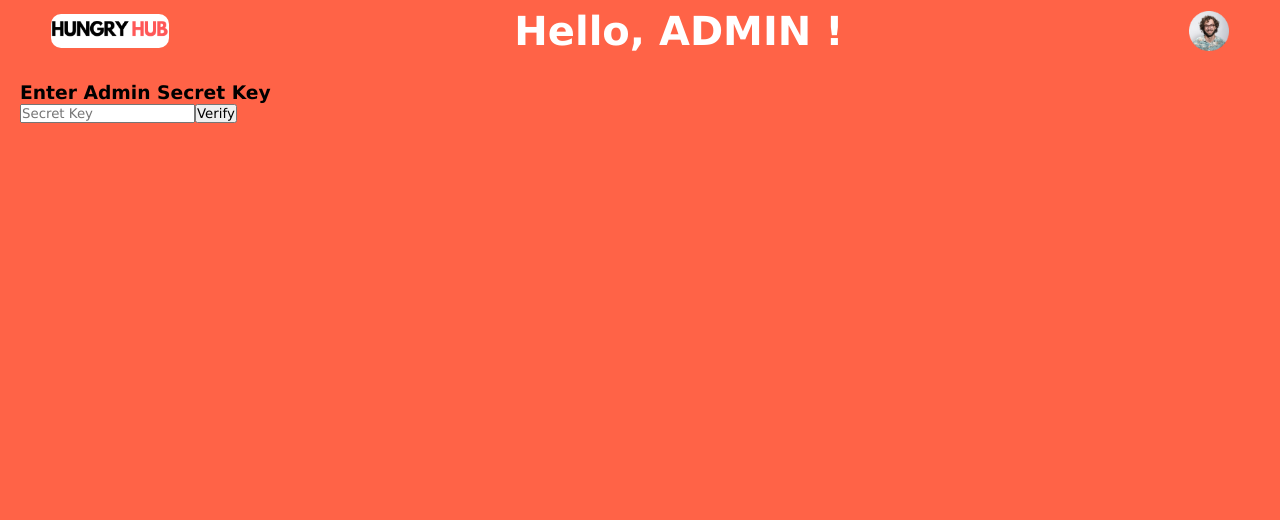
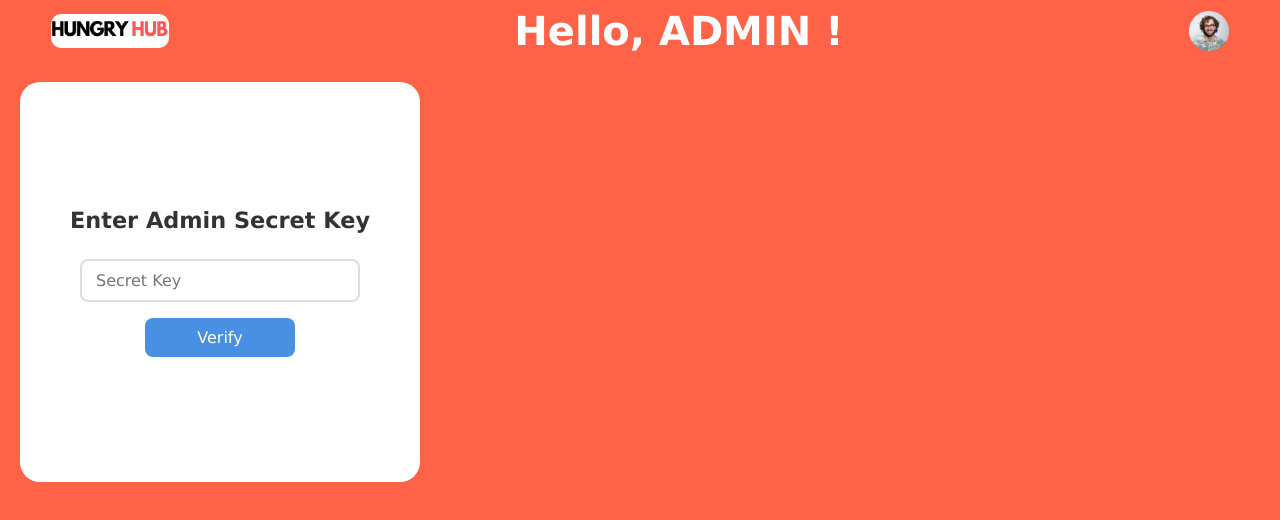
Before and after one commit to Kuldeepagrahari/Hungry-Hub, a React (Vite) app in the folder admin/: page / in a window 1280 px wide. Shown: the top 520 px of the page. Built offline with nearby package versions, Linux system fonts and the light colour scheme; no server answers.

Commit message:
Admin Hungry-hub

```diff
--- a/admin/src/App.jsx
+++ b/admin/src/App.jsx
@@ -32,7 +32,7 @@ const App = () => {
 
       {!admin ? (
         // 🔐 Show key input only if not verified
-        <div style={{ margin: "20px" }}>
+        <div id="verification" style={{ margin: "20px" }}>
           <h3>Enter Admin Secret Key</h3>
           <input
             type="text"
--- a/admin/src/index.css
+++ b/admin/src/index.css
@@ -26,3 +26,58 @@ a{
 .cursor{
   cursor: pointer;
 }
+#verification {
+  display: flex;
+  flex-direction: column;
+  align-items: center;
+  justify-content: center;
+  margin-top: 80px;
+  gap: 16px;
+  background-color: white;
+  width:400px;
+  height: 400px;
+  border-radius: 20px;
+
+}
+
+#verification h3 {
+  font-size: 1.4rem;
+  color: #333;
+  margin-bottom: 10px;
+}
+
+#verification input {
+  width: 280px;
+  padding: 10px 14px;
+  font-size: 1rem;
+  border: 2px solid #ddd;
+  border-radius: 8px;
+  outline: none;
+  transition: border-color 0.2s ease, box-shadow 0.2s ease;
+}
+
+#verification input:focus {
+  border-color: #4a90e2;
+  box-shadow: 0 0 6px rgba(74, 144, 226, 0.4);
+}
+
+#verification button {
+  width: 150px;
+  padding: 10px;
+  font-size: 1rem;
+  font-weight: 500;
+  color: white;
+  background-color: #4a90e2;
+  border: none;
+  border-radius: 8px;
+  cursor: pointer;
+  transition: background-color 0.2s ease, transform 0.1s ease;
+}
+
+#verification button:hover {
+  background-color: #357ac9;
+}
+
+#verification button:active {
+  transform: scale(0.97);
+}
--- a/admin/src/pages/Home/Home.jsx
+++ b/admin/src/pages/Home/Home.jsx
@@ -1,12 +1,19 @@
-import React from 'react'
-import "./home.css"
+import React from "react";
+import "./home.css";
+
 const Home = () => {
   return (
-    <div className='home-admin'>
-      <h1>You Have Permission To Add Items , Update Items, Handle User Complains and Handle Orders by the Customer</h1>
-      <h3>So, Do With Care</h3>
+    <div className="home-admin">
+      <div className="welcome-text">
+        <h1>Welcome, Admin 👋</h1>
+        <p>
+          You have full control to <span>add items</span>, <span>update menus</span>,
+          handle <span>user complaints</span>, and manage <span>customer orders</span>.
+        </p>
+        <h3>⚠️ Please act with care — every action impacts the platform.</h3>
+      </div>
     </div>
-  )
-}
+  );
+};
 
-export default Home
+export default Home;
--- a/admin/src/pages/Home/home.css
+++ b/admin/src/pages/Home/home.css
@@ -1,19 +1,58 @@
-.home-admin{
-    /* padding: 20px; */
+.home-admin {
     display: flex;
-    /* align-items: center; */
-    margin-top: 10vh;
-    margin-right: 10vw;
-    /* justify-content: center; */
-    flex-direction: column;
-    width: 70%;
-    gap: 20px;
-    h1{
-        font-size: 40px;
-        color:white;
+    justify-content: center;
+    align-items: center;
+    min-height: 80vh;
+    background: linear-gradient(135deg, #ed4f06, #323233);
+    color: white;
+    padding: 40px;
+    text-align: center;
+  }
+
+  .welcome-text {
+    max-width: 800px;
+    background: rgba(255, 255, 255, 0.05);
+    padding: 40px 50px;
+    border-radius: 20px;
+    box-shadow: 0 0 30px rgba(0, 0, 0, 0.3);
+    backdrop-filter: blur(10px);
+    animation: fadeIn 1s ease;
+  }
+
+  .welcome-text h1 {
+    font-size: 48px;
+    font-weight: 700;
+    margin-bottom: 20px;
+    background: linear-gradient(90deg, #60a5fa, #38bdf8);
+    -webkit-background-clip: text;
+    -webkit-text-fill-color: transparent;
+  }
+
+  .welcome-text p {
+    font-size: 20px;
+    line-height: 1.6;
+    margin-bottom: 30px;
+    color: #e2e8f0;
+  }
+
+  .welcome-text p span {
+    font-weight: 600;
+    color: #93c5fd;
+  }
+
+  .welcome-text h3 {
+    font-size: 22px;
+    font-weight: 500;
+    color: #fca5a5;
+  }
+
+  @keyframes fadeIn {
+    from {
+      opacity: 0;
+      transform: translateY(15px);
     }
-    h3{
-        font-size: 20px;
-        color:white;
+    to {
+      opacity: 1;
+      transform: translateY(0);
     }
-}
+  }
```
